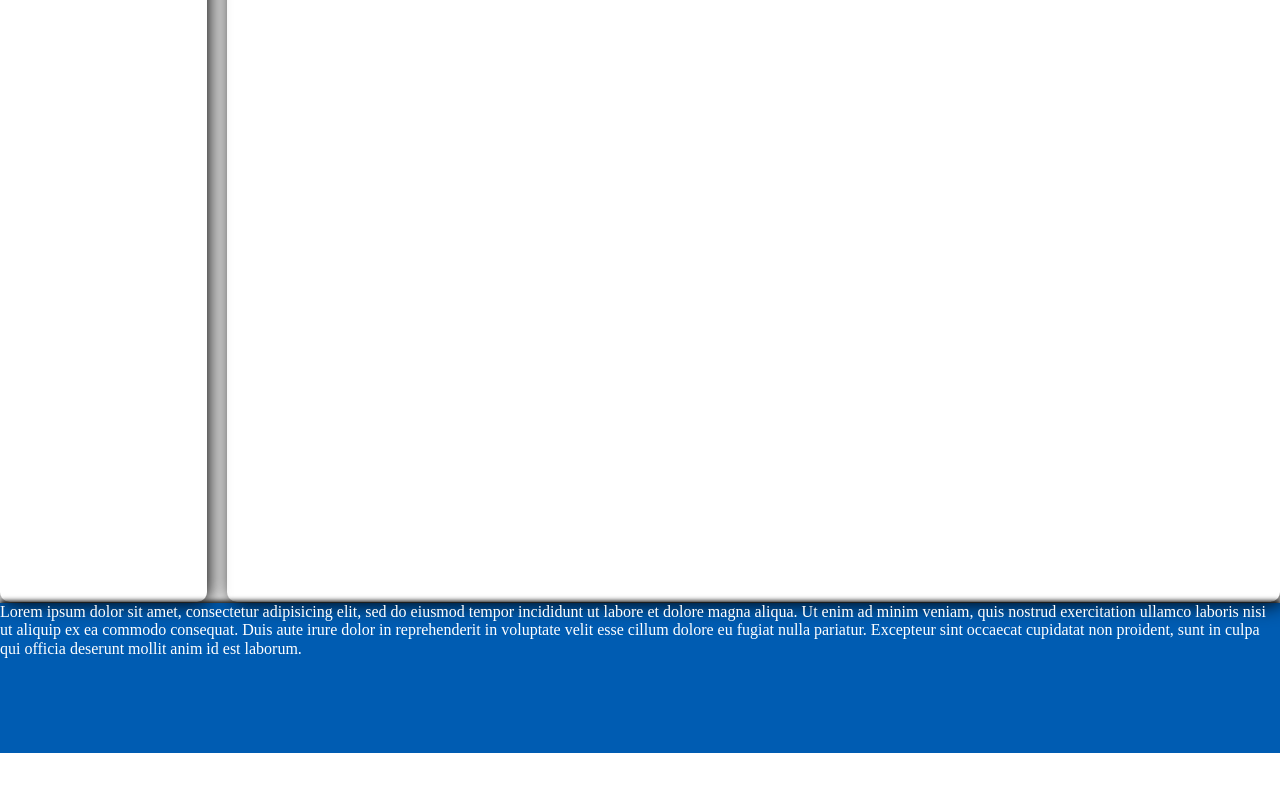
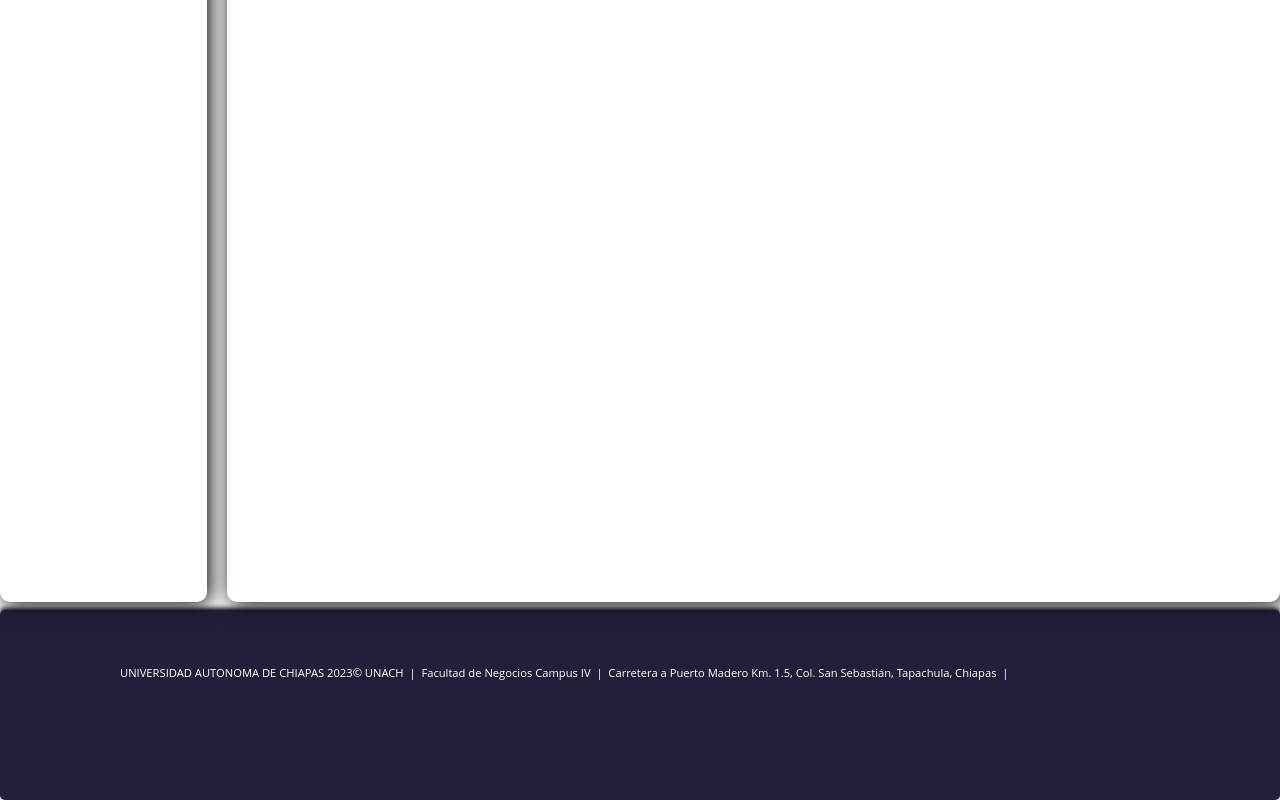
Before and after one commit to AraBanana/proyectoPracticas, a plain HTML site: page index.html in a window 1280 px wide. Shown: the part 420-1220 px from the top of the page. Before the commit the page ends 1173 px from the top, so only its background shows below. Drawn offline with Linux system fonts and the light colour scheme.

Commit message:
agregando archivo para trabajar con el diseño del sistema

```diff
--- a/estilo.css
+++ b/estilo.css
@@ -2,7 +2,7 @@
 	font-size: 20px;
 	background-color: #18386B;
 	height: 120px;
-	box-shadow: -719px 3px 10px 0 black,718px 3px 10px 0 black;
+	box-shadow: 0px 3px 10px 0 black;
 }
 
 .dom-nav__h1{
@@ -50,18 +50,31 @@
 	padding: 10px
 }
 .container-menu__informacion-p{
-	color: blue;
+	color: #18386B;
 }
 .container-menu__informacion-titulo{
     font-size: 2em;
-  	color: blue;
+  	color: #18386B;
     text-align: center;
 }
 .pie{
-	height: 150px;
-	color:white;
-	background-color: #005cb2;
-	display: block;
+	height: 130px;
+	background-color: #20203B;
+	border-radius: 5px;
+	display: flex;
+  	align-items: flex-start;
 	box-shadow: 0px -2px 5px 0 black;
-	margin-top: 3px;
+	margin-top: 10px;
+	padding: 30px;
 }
+.pie-pagina__p{
+	color: white;
+	font: normal normal normal 10px/26px Open Sans;
+	font-size: 0.7rem;
+	text-align: left;
+	padding: 20px;
+	margin-left: 70px;
+}
+.pie-pagina__facebook{
+	color: white;
+}
--- a/index.html
+++ b/index.html
@@ -33,13 +33,10 @@
 	</div>
 </div class="container">
 	<div class="pie">
-		<p>Lorem ipsum dolor sit amet, consectetur adipisicing elit, sed do eiusmod
-		tempor incididunt ut labore et dolore magna aliqua. Ut enim ad minim veniam,
-		quis nostrud exercitation ullamco laboris nisi ut aliquip ex ea commodo
-		consequat. Duis aute irure dolor in reprehenderit in voluptate velit esse
-		cillum dolore eu fugiat nulla pariatur. Excepteur sint occaecat cupidatat non
-		proident, sunt in culpa qui officia deserunt mollit anim id est laborum.</p>
+		<div class="pie-pagina">
+		<h5 class="pie-pagina__p">UNIVERSIDAD AUTONOMA DE CHIAPAS  2023© UNACH  |  Facultad de Negocios Campus IV  |  Carretera a Puerto Madero Km. 1.5, Col. San Sebastián, Tapachula, Chiapas  |  </h5>
+		<a class="pie-pagina__facebook" href="https://www.facebook.com/profile.php?id=100057134842799"></a>
 	</div>
+</div>
 </body>
 </html>
-<!-- -->
```
Also changed, not shown: 1 other file.
